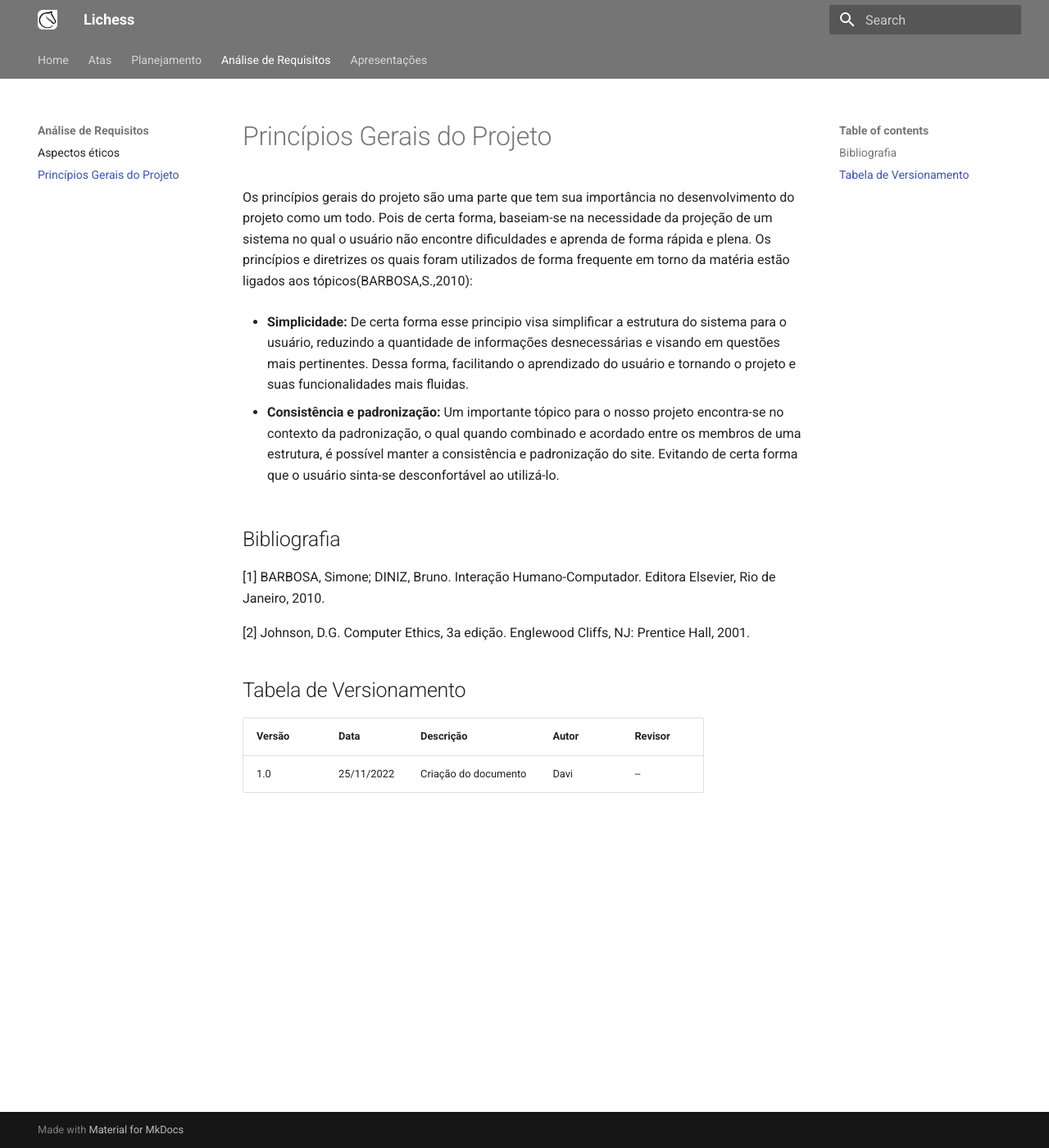
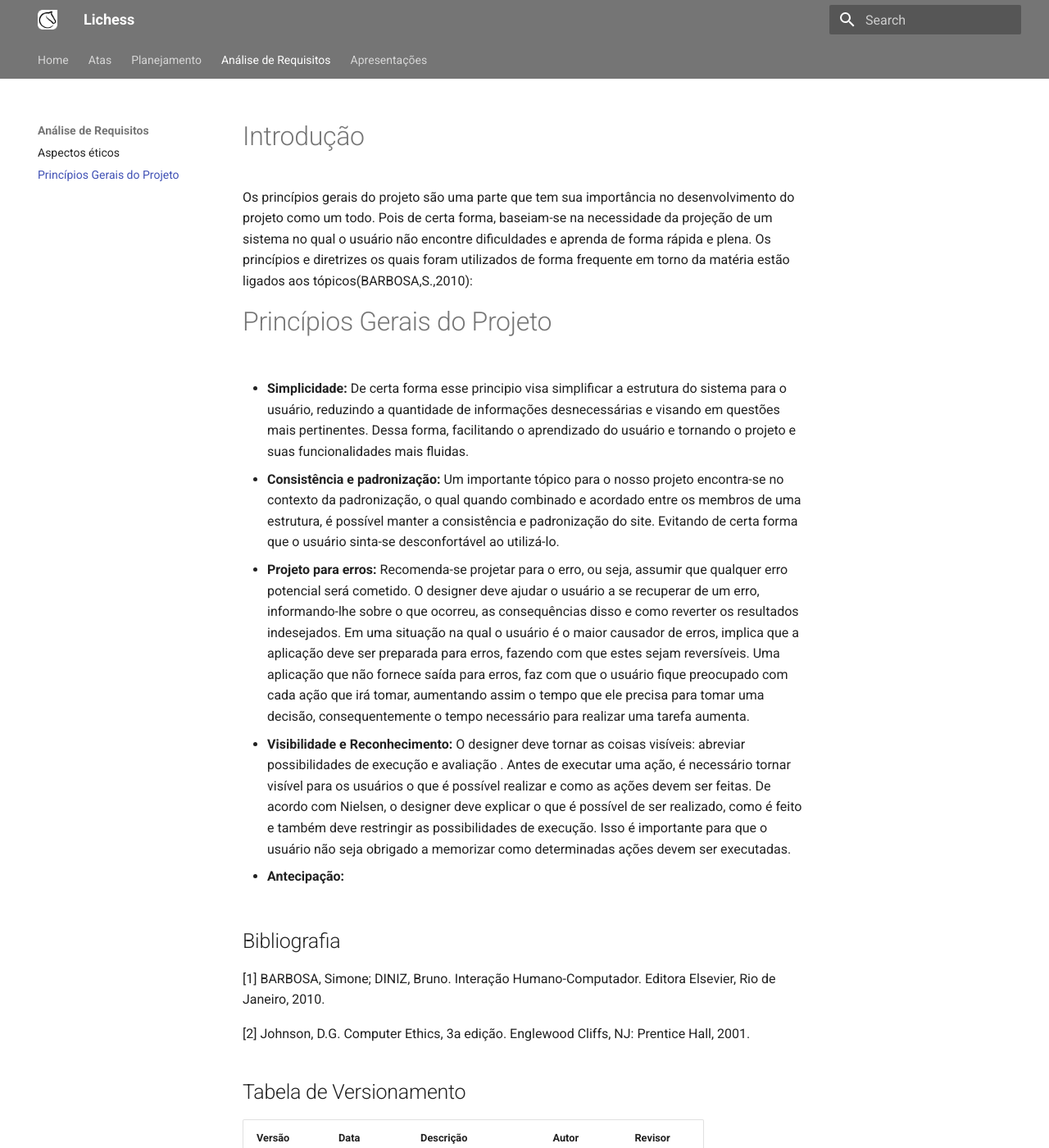
Before and after one commit to Interacao-Humano-Computador/2022.2-Lichess, an MkDocs documentation site: the page built from docs/analise_requisitos/principios_gerais.md, in a window 1280 px wide and 1400 px high. Shown: the whole window at 82% size. Built offline with MkDocs 1.6.1 and Material for MkDocs 9.7.7, drawn with Linux system fonts in a browser that asks for light colours.

Commit message:
Update regras gerais

```diff
--- a/docs/analise_requisitos/principios_gerais.md
+++ b/docs/analise_requisitos/principios_gerais.md
@@ -1,11 +1,18 @@
-# Princípios Gerais do Projeto
+# Introdução
 
 Os princípios gerais do projeto são uma parte que tem sua importância no desenvolvimento do projeto como um todo. Pois de certa forma, baseiam-se na necessidade da projeção de um sistema no qual o usuário não encontre dificuldades e aprenda de forma rápida e plena. Os princípios e diretrizes os quais foram utilizados de forma frequente em torno da matéria estão ligados aos tópicos(BARBOSA,S.,2010):
 
+# Princípios Gerais do Projeto
 
 * <b>Simplicidade:</b> De certa forma esse principio visa simplificar a estrutura do sistema para o usuário, reduzindo a quantidade de informações desnecessárias e visando em questões mais pertinentes. Dessa forma, facilitando o aprendizado do usuário e tornando o projeto e suas funcionalidades mais fluidas.
 
 * <b>Consistência e padronização:</b> Um importante tópico para o nosso projeto encontra-se no contexto da padronização, o qual quando combinado e acordado entre os membros de uma estrutura, é possível manter a consistência e padronização do site. Evitando de certa forma que o usuário sinta-se desconfortável ao utilizá-lo.
+
+* <b> Projeto para erros:</b> Recomenda-se projetar para o erro, ou seja, assumir que qualquer erro potencial será cometido. O designer deve ajudar o usuário a se recuperar de um erro, informando-lhe sobre o que ocorreu, as consequências disso e como reverter os resultados indesejados. Em uma situação na qual o usuário é o maior causador de erros, implica que a aplicação deve ser preparada para erros, fazendo com que estes sejam reversíveis. Uma aplicação que não fornece saída para erros, faz com que o usuário fique preocupado com cada ação que irá tomar, aumentando assim o tempo que ele precisa para tomar uma decisão, consequentemente o tempo necessário para realizar uma tarefa aumenta.
+
+* <b> Visibilidade e Reconhecimento:</b> O designer deve tornar as coisas visíveis: abreviar possibilidades de execução e avaliação . Antes de executar uma ação, é necessário tornar visível para os usuários o que é possível realizar e como as ações devem ser feitas. De acordo com Nielsen, o designer deve explicar o que é possível de ser realizado, como é feito e também deve restringir as possibilidades de execução. Isso é importante para que o usuário não seja obrigado a memorizar como determinadas ações devem ser executadas.
+
+* <b> Antecipação:</b>
 
 
 ## Bibliografia
```
